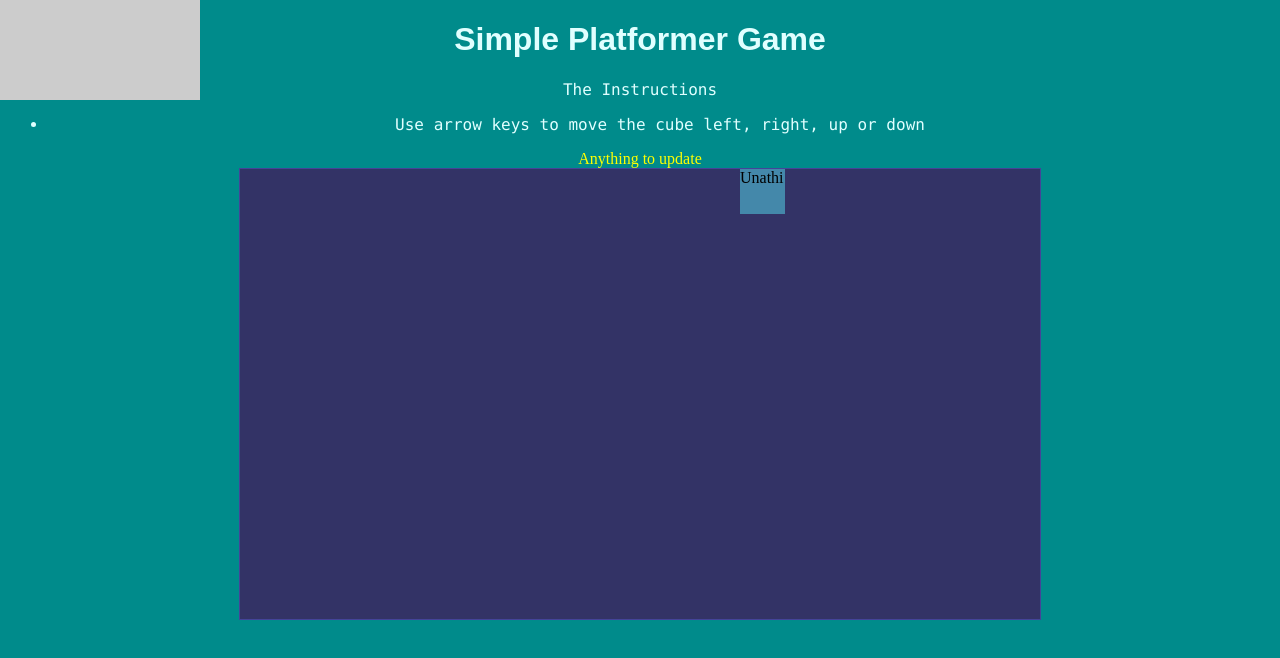
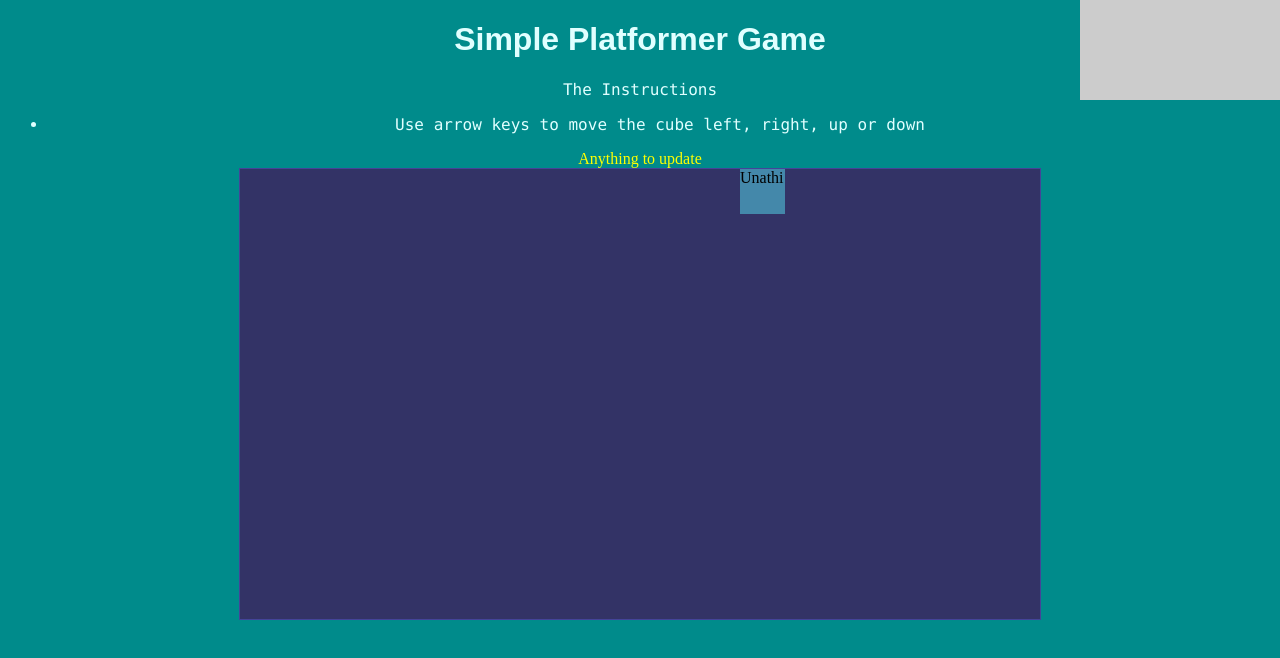
Before and after one commit to TheUltimate455/Simple-Game, a plain HTML site: page index.html in a window 1280 px wide. Drawn offline with Linux system fonts and the light colour scheme.

Commit message:
Modified

```diff
--- a/style.css
+++ b/style.css
@@ -62,9 +62,9 @@ body {
        background-color: #ccc;
 	   position : absolute;
 	   top: 0;
-	   right: 50;
+	   right: 0;
 	   bottom: 50;
-	   left: 0;
+	   left: 30;
       }
 ul {
      font-family: "Lucida Console", monospace;
```
